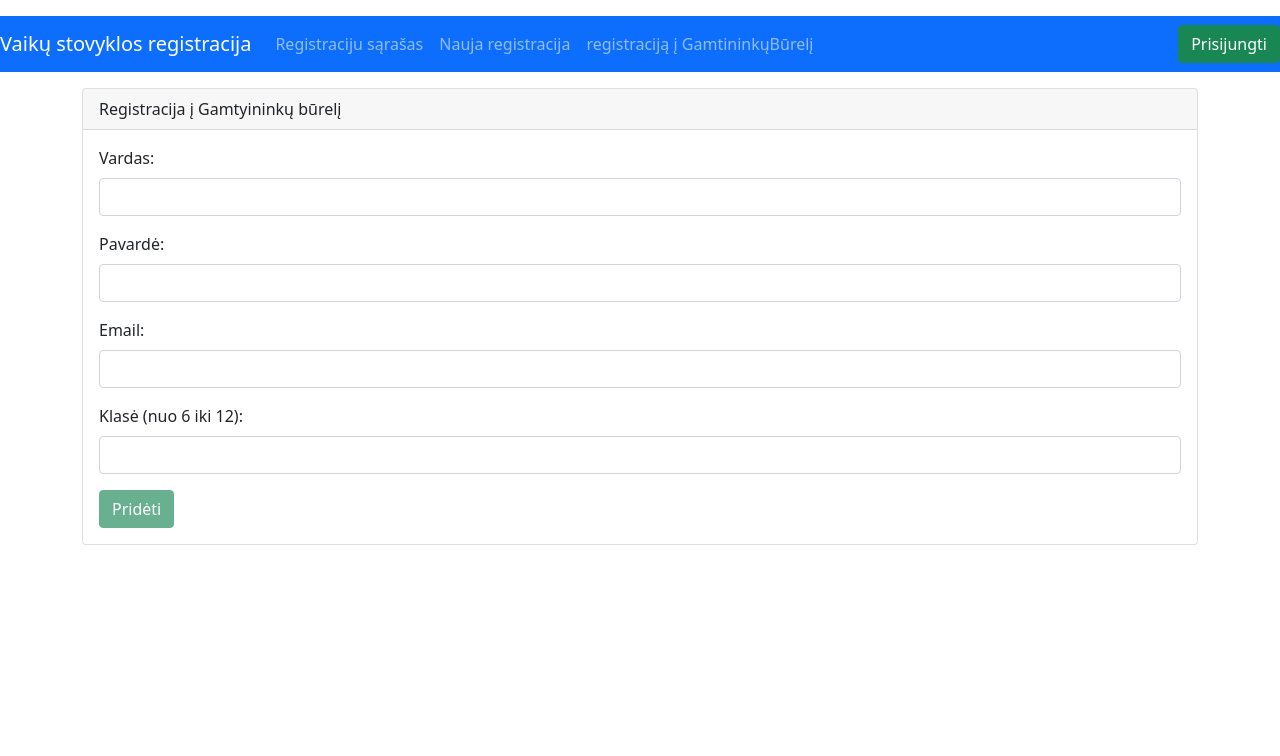
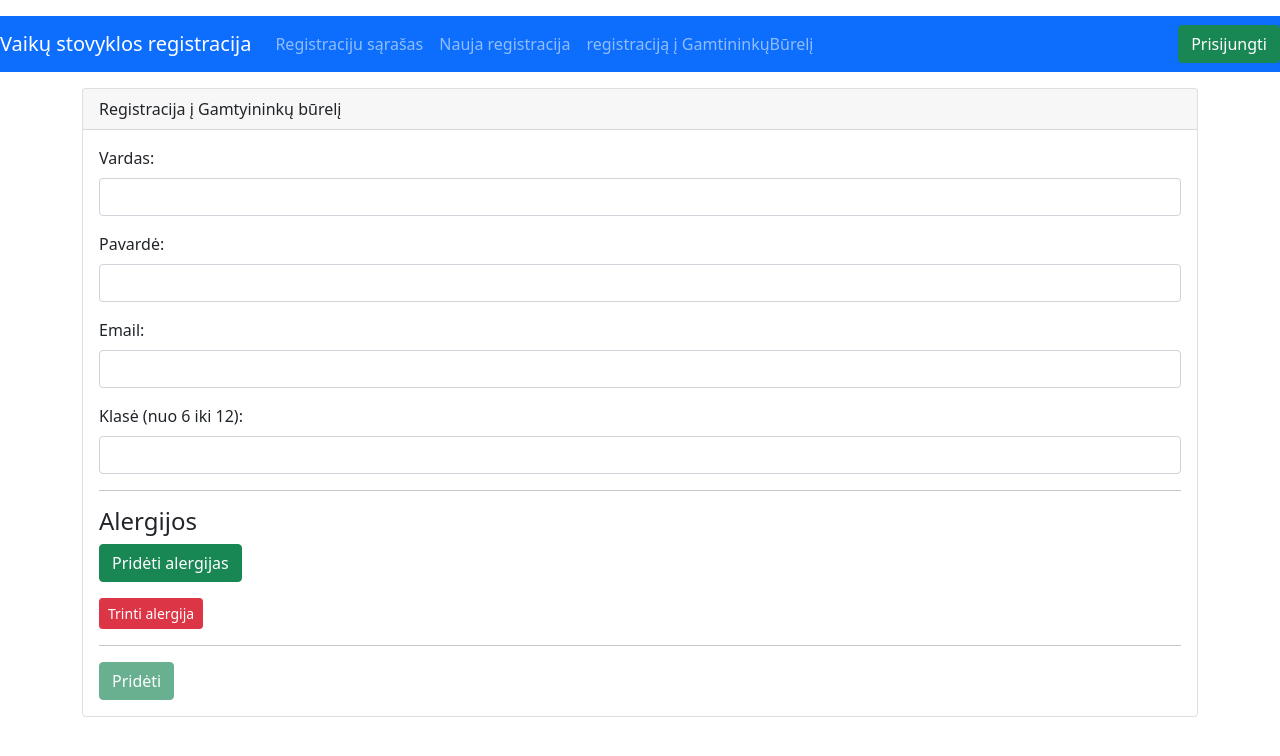
Before and after one commit to MantasGarlauskas/vaikuStovyklosRegistracija, an Angular app: page /newNaturalistGroup in a window 1280 px wide. Shown: the top 756 px of the page. Built offline with nearby package versions, Linux system fonts and the light colour scheme.

Commit message:
alergy input & delete btn

```diff
--- a/src/app/components/registration-to-naturalist-club/registration-to-naturalist-club.component.html
+++ b/src/app/components/registration-to-naturalist-club/registration-to-naturalist-club.component.html
@@ -50,6 +50,25 @@
           >Klasė yra privaloma ir turi būti nuo 6 iki 12</span
         >
       </div>
+      <hr />
+      <h4>Alergijos</h4>
+      <button type="button" class="btn btn-success" (click)="addAlergy()">
+        Pridėti alergijas
+      </button>
+      <div formArrayName="alergijos">
+        <div class="mb-3 mt-3" *ngFor="let alergija of alergies; let i = index">
+          <input type="text" class="form-control" [formControlName]="i" />
+        </div>
+      </div>
+      <button
+        type="button"
+        class="btn btn-danger btn-sm mt-3"
+        (click)="deleteAlergy()"
+      >
+        Trinti alergija
+      </button>
+
+      <hr />
       <button
         class="btn btn-success"
         type="submit"
--- a/src/app/components/registration-to-naturalist-club/registration-to-naturalist-club.component.ts
+++ b/src/app/components/registration-to-naturalist-club/registration-to-naturalist-club.component.ts
@@ -1,5 +1,5 @@
 import {Component, OnInit} from "@angular/core";
-import {FormControl, FormGroup, Validators} from "@angular/forms";
+import {FormArray, FormControl, FormGroup, Validators} from "@angular/forms";
 
 @Component({
   selector: "app-registration-to-naturalist-club",
@@ -8,6 +8,7 @@ import {FormControl, FormGroup, Validators} from "@angular/forms";
 })
 export class RegistrationToNaturalistClubComponent implements OnInit {
   public naturalistClubForm: FormGroup;
+
   constructor() {
     this.naturalistClubForm = new FormGroup({
       name: new FormControl(null, [
@@ -22,6 +23,7 @@ export class RegistrationToNaturalistClubComponent implements OnInit {
       ]),
       email: new FormControl(null, [Validators.email, Validators.required]),
       klase: new FormControl(null, [Validators.required, this.checkKlase]),
+      alergijos: new FormArray([]),
     });
   }
 
@@ -39,4 +41,16 @@ export class RegistrationToNaturalistClubComponent implements OnInit {
       return {kalseInCorect: true};
     }
   }
+  addAlergy() {
+    const input = new FormControl(null, Validators.required);
+
+    (<FormArray>this.naturalistClubForm.get("alergijos")).push(input);
+  }
+  deleteAlergy() {
+    (<FormArray>this.naturalistClubForm.get("alergijos")).removeAt(length - 1);
+  }
+
+  get alergies() {
+    return (<FormArray>this.naturalistClubForm.get("alergijos")).controls;
+  }
 }
```
